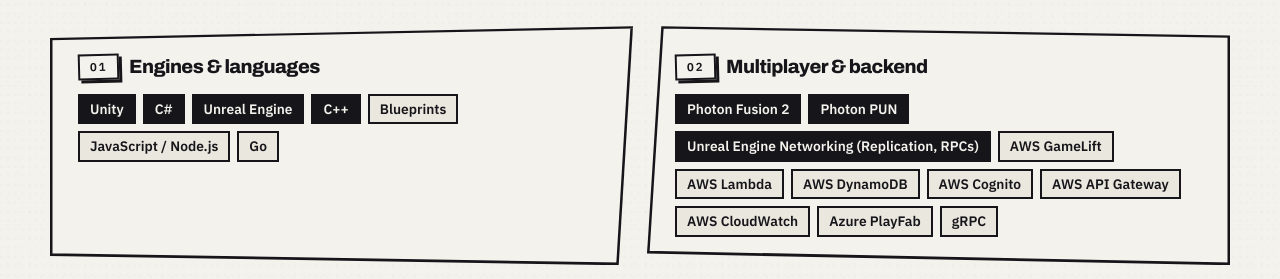
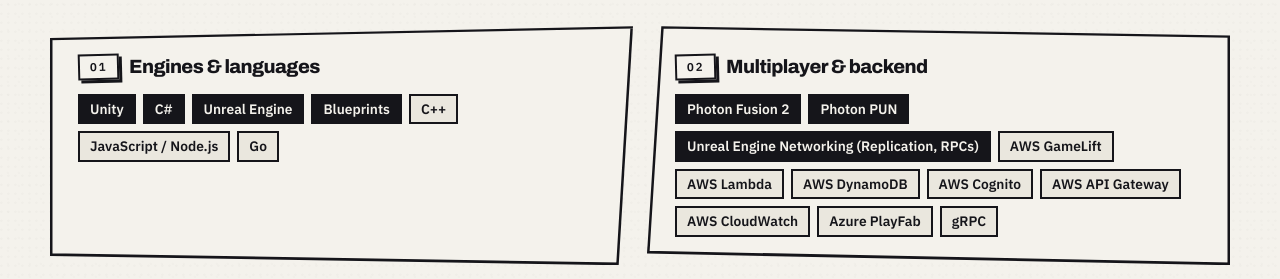
Before and after one commit to GePrasetyo/portofolio, a Jekyll site: the page built from index.html, in a window 1280 px wide and 900 px high, scrolled down 3235 px. Shown: the part 160-439 px from the top of the window. Built offline with Jekyll 4.4.1, drawn with Linux system fonts in a browser that asks for light colours.

Commit message:
Skills: Blueprints highlighted instead of C++

```diff
--- a/index.html
+++ b/index.html
@@ -230,8 +230,8 @@
         <div class="panel skill reveal" data-cut="a">
           <h3><span class="cap">01</span>Engines &amp; languages</h3>
           <ul class="chips">
-            <li class="hi">Unity</li><li class="hi">C#</li><li class="hi">Unreal Engine</li><li class="hi">C++</li>
-            <li>Blueprints</li><li>JavaScript / Node.js</li><li>Go</li>
+            <li class="hi">Unity</li><li class="hi">C#</li><li class="hi">Unreal Engine</li><li class="hi">Blueprints</li>
+            <li>C++</li><li>JavaScript / Node.js</li><li>Go</li>
           </ul>
         </div>
         <div class="panel skill reveal" data-cut="b">
```
